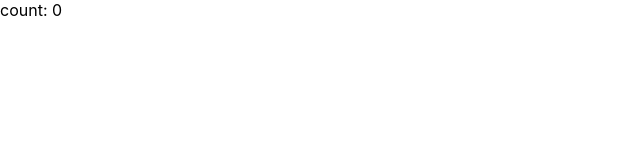
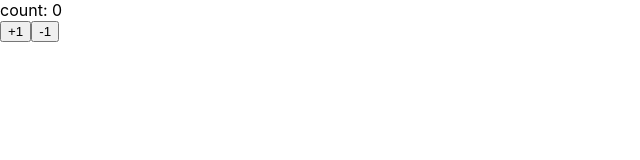
Before and after one commit to kidatakuya/Udemy-React-Redux-training, a React (Create React App) app: page / in a window 1280 px wide. Shown: the top 160 px of the page, without its empty margins (0-640 px from the left). Built offline with nearby package versions, Linux system fonts and the light colour scheme.

Commit message:
learn state and setState

```diff
--- a/src/App.js
+++ b/src/App.js
@@ -21,9 +21,28 @@
 		console.log(this.state)
 		this.state = { count: 0}
 	}
+	handlePlusButton = () => {//handlePlusButtonと言う自作関数
+		this.setState({ count: this.state.count + 1})
+		// stateの値を帰る時、setStateを使って変更する
+
+		// this.state = { count: 0}
+		// state の値を変更するとき、上記のような初期設定時の記述方法での変更はしてはいけない。変更できない。
+		// setStateを使わないとDOMが再レンダーされない。
+	}
+	handleMinusButton = () => {//handlePlusButtonと言う自作関数
+		this.setState({ count: this.state.count - 1})
+
+	}
+
 	render(){
 		console.log(this.state)
-		return(<div>count: { this.state.count }</div>)
+		return(
+			<React.Fragment>
+				<div>count: { this.state.count }</div>
+				<button onClick={this.handlePlusButton}>+1</button>
+				<button onClick={this.handleMinusButton}>-1</button>
+			</React.Fragment>
+		)
 	}
 }
 
```
